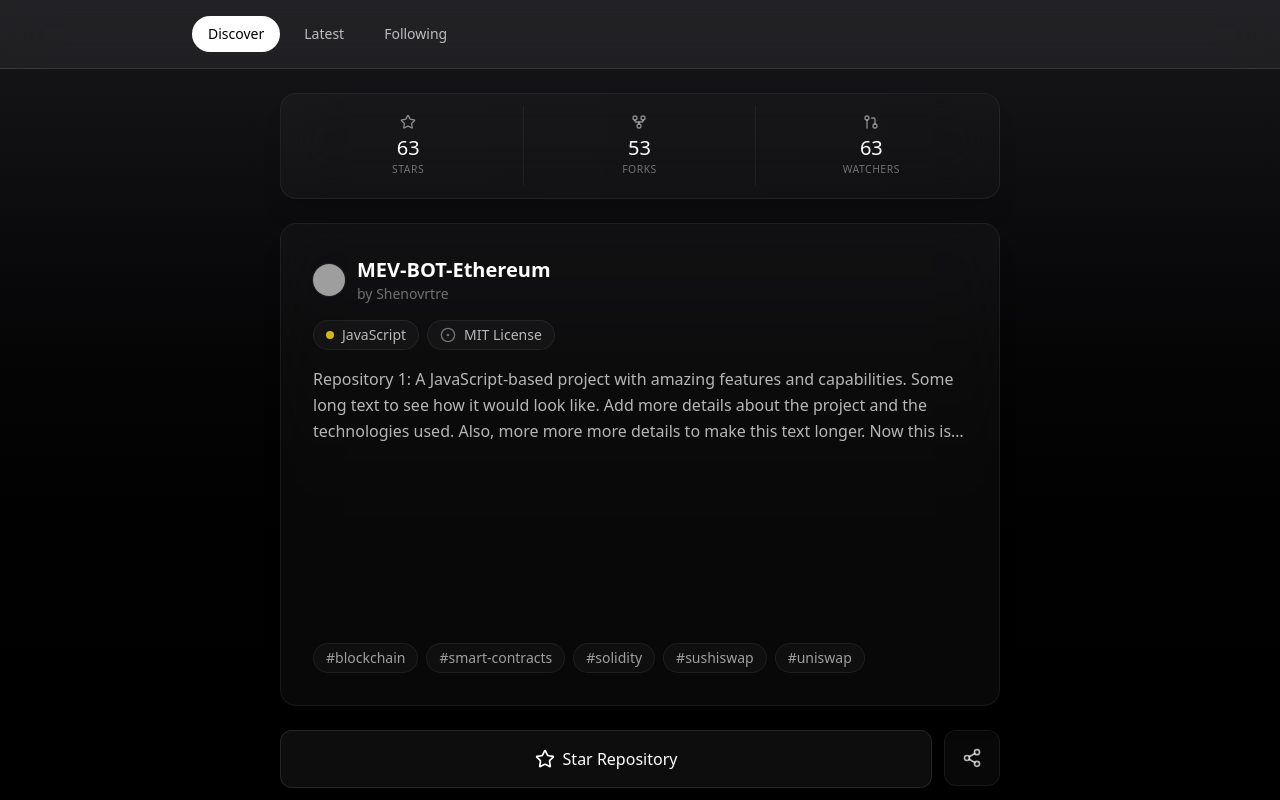
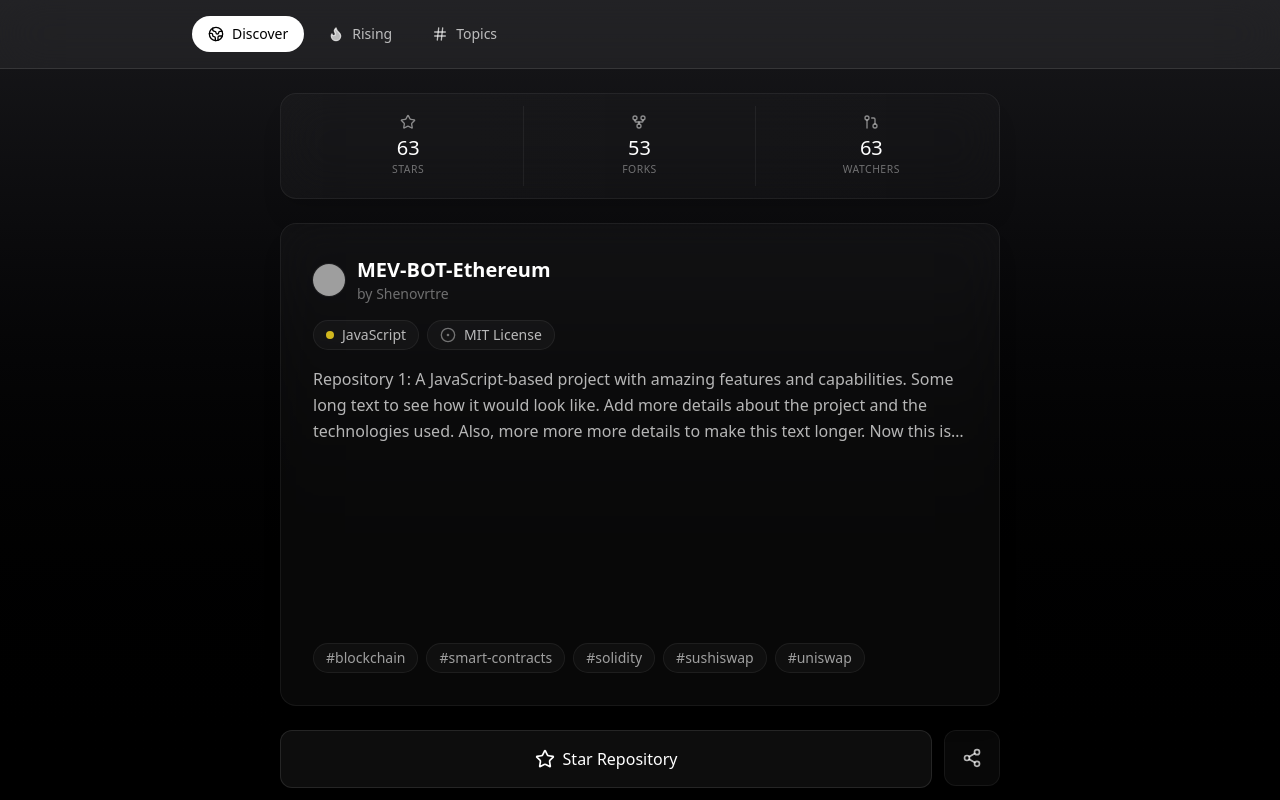
Before and after one commit to leodo9x/gitkot, a React (Vite) app: page / in a window 1280 px wide. Built offline with nearby package versions, Linux system fonts and the light colour scheme; grey boxes are pictures that could not be loaded.

Commit message:
Add filter logic

```diff
--- a/src/app.tsx
+++ b/src/app.tsx
@@ -1,29 +1,23 @@
 // Add these imports at the top
 import { RefreshCcw } from 'lucide-react';
+import { useState } from 'react';
+import { Filters } from './components/Filters';
 import { RepositoryCard } from './components/RepositoryCard';
 import { repositories } from './data/repositories';
 
 export function App() {
+  const [activeFilter, setActiveFilter] = useState('discover');
+
+  console.log(activeFilter);
   return (
     <div className='h-screen flex flex-col bg-gradient-to-b from-zinc-900 to-black text-white overflow-hidden'>
       {/* Navigation */}
-      <nav className='px-4 sm:px-6 py-4 flex-none bg-white/5 backdrop-blur-xl border-b border-white/10'>
+      <nav className='px-4 sm:px-6 py-4 flex-none bg-white/5 backdrop-blur-xl border-b border-white/10 z-50'>
         <div className='flex items-center justify-between max-w-4xl mx-auto'>
-          <div className='flex items-center space-x-2'>
-            {['Discover', 'Latest', 'Following'].map((item) => (
-              <button
-                key={item}
-                className={`px-4 py-2 rounded-full text-sm font-medium transition-all
-                      ${
-                        item === 'Discover'
-                          ? 'bg-white text-black'
-                          : 'text-white/70 hover:text-white hover:bg-white/10'
-                      }`}
-              >
-                {item}
-              </button>
-            ))}
-          </div>
+          <Filters
+            activeFilter={activeFilter}
+            onFilterChange={setActiveFilter}
+          />
           <button className='p-2 text-white/70 hover:text-white transition-colors sm:hidden'>
             <RefreshCcw className='w-5 h-5' />
           </button>
--- /dev/null
+++ b/src/components/FilterButton.tsx
@@ -0,0 +1,100 @@
+import { ReactNode, useState, useEffect, useRef } from 'react';
+
+interface FilterItem {
+  label: string;
+  value: string;
+  icon: ReactNode;
+}
+
+interface FilterButtonProps {
+  value: string;
+  label: string;
+  icon: ReactNode;
+  isActive: boolean;
+  selectedChild?: string;
+  onClick: (value: string) => void;
+  dropdownItems?: FilterItem[];
+}
+
+export function FilterButton(props: FilterButtonProps) {
+  const { value, label, icon, isActive, onClick, dropdownItems = [] } = props;
+
+  const [isOpen, setIsOpen] = useState(false);
+  const dropdownRef = useRef<HTMLDivElement>(null);
+
+  useEffect(() => {
+    function handleClickOutside(event: MouseEvent) {
+      if (
+        dropdownRef.current &&
+        !dropdownRef.current.contains(event.target as Node)
+      ) {
+        setIsOpen(false);
+      }
+    }
+
+    document.addEventListener('mousedown', handleClickOutside);
+    return () => {
+      document.removeEventListener('mousedown', handleClickOutside);
+    };
+  }, []);
+
+  // Find the selected child item to display its label
+  const selectedItem = dropdownItems?.find((item) => item.value === value);
+
+  return (
+    <div className='relative' ref={dropdownRef}>
+      <button
+        onClick={() => {
+          if (dropdownItems.length > 0) {
+            setIsOpen(!isOpen);
+          } else {
+            onClick(value);
+          }
+        }}
+        className={`px-4 flex items-center gap-2 py-2 rounded-full text-sm font-medium transition-all
+          ${
+            isActive
+              ? 'bg-white text-black'
+              : 'text-white/70 hover:text-white hover:bg-white/10'
+          } ${isOpen ? 'bg-white/10 text-white' : ''}`}
+      >
+        {icon}
+        {label}
+        {selectedItem && (
+          <span className='ml-1 text-xs opacity-70'>
+            ({selectedItem.label})
+          </span>
+        )}
+      </button>
+
+      {dropdownItems.length > 0 && isOpen && (
+        <div
+          className='fixed mt-2 w-48 rounded-lg bg-zinc-800 shadow-lg py-1 z-50'
+          style={{
+            top: dropdownRef.current?.getBoundingClientRect().bottom ?? 0,
+            left: dropdownRef.current?.getBoundingClientRect().left ?? 0,
+          }}
+        >
+          {dropdownItems.map((item) => (
+            <button
+              key={item.value}
+              onClick={() => {
+                onClick(item.value);
+                setIsOpen(false);
+              }}
+              className={`w-full px-4 py-2 text-left flex items-center gap-2 text-sm
+                ${
+                  item.value === value
+                    ? 'bg-white/10 text-white'
+                    : 'text-white/70 hover:bg-white/5 hover:text-white'
+                }`}
+            >
+              {item.icon}
+              {item.label}
+            </button>
+          ))}
+        </div>
+      )}
+    </div>
+  );
+}
--- /dev/null
+++ b/src/components/Filters.tsx
@@ -0,0 +1,74 @@
+import { Calendar, Earth, Flame, Hash, Moon, Sun } from 'lucide-react';
+import { FilterButton } from './FilterButton';
+
+const filters = [
+  {
+    label: 'Discover',
+    value: 'discover',
+    icon: <Earth className='w-4 h-4' />,
+  },
+  {
+    label: 'Rising',
+    value: 'rising',
+    icon: <Flame className='w-4 h-4 fill-current' />,
+    children: [
+      {
+        label: 'Yearly',
+        value: 'yearly',
+        icon: <Calendar className='w-4 h-4' />,
+      },
+      {
+        label: 'Monthly',
+        value: 'monthly',
+        icon: <Moon className='w-4 fill-current h-4' />,
+      },
+      {
+        label: 'Weekly',
+        value: 'weekly',
+        icon: <Sun className='w-4 fill-current h-4' />,
+      },
+      {
+        label: 'Daily',
+        value: 'daily',
+        icon: <Sun className='w-4 fill-current h-4' />,
+      },
+    ],
+  },
+  {
+    label: 'Topics',
+    value: 'topics',
+    icon: <Hash className='w-4 h-4' />,
+  },
+];
+
+interface FiltersProps {
+  activeFilter: string;
+  onFilterChange: (filter: string) => void;
+}
+
+export function Filters(props: FiltersProps) {
+  const { activeFilter, onFilterChange } = props;
+
+  return (
+    <div className='flex items-center space-x-2 z-50'>
+      {filters.map((filter) => {
+        const isSelected = filter.value === activeFilter;
+        const selectedChild = filter.children?.find(
+          (child) => child.value === activeFilter
+        );
+
+        return (
+          <FilterButton
+            key={filter.value}
+            value={filter.value}
+            label={selectedChild ? selectedChild.label : filter.label}
+            icon={selectedChild ? selectedChild.icon : filter.icon}
+            isActive={isSelected || !!selectedChild}
+            onClick={onFilterChange}
+            dropdownItems={filter.children}
+          />
+        );
+      })}
+    </div>
+  );
+}
--- a/src/components/RepositoryCard.tsx
+++ b/src/components/RepositoryCard.tsx
@@ -49,18 +49,6 @@ interface RepositoryCardProps {
 }
 
 export function RepositoryCard({ repository }: RepositoryCardProps) {
-  // Update the gradient function with more subtle, cohesive colors
-  const getGradient = (opacity: number = 20) => {
-    const gradients = [
-      `from-white/[0.05] to-white/[0.02]`,
-      `from-blue-500/[0.05] to-blue-400/[0.02]`,
-      `from-emerald-500/[0.05] to-emerald-400/[0.02]`,
-      `from-purple-500/[0.05] to-purple-400/[0.02]`,
-      `from-amber-500/[0.05] to-amber-400/[0.02]`
-    ];
-    return gradients[Math.abs(repository.name.split('').reduce((acc, char) => acc + char.charCodeAt(0), 0)) % gradients.length];
-  };
-
   // Update language colors to be more subtle
   const getLanguageColor = () => {
     const colors: { [key: string]: string } = {
@@ -73,7 +61,9 @@ export function RepositoryCard({ repository }: RepositoryCardProps) {
       Go: 'bg-cyan-400/80',
       Rust: 'bg-orange-500/80',
       PHP: 'bg-indigo-400/80',
-      default: 'bg-gray-400/80'
+      Solidity: 'bg-purple-400/80',
+      'C#': 'bg-red-400/80',
+      default: 'bg-gray-400/80',
     };
     return colors[repository.language] || colors.default;
   };
@@ -128,9 +118,7 @@ export function RepositoryCard({ repository }: RepositoryCardProps) {
             <h1 className='text-xl font-semibold text-white truncate'>
               {repository.name}
             </h1>
-            <p className='text-white/40 text-sm'>
-              by {repository.owner.login}
-            </p>
+            <p className='text-white/40 text-sm'>by {repository.owner.login}</p>
           </div>
         </div>
 
@@ -138,8 +126,12 @@ export function RepositoryCard({ repository }: RepositoryCardProps) {
         <div className='flex flex-wrap items-center gap-2 text-sm mb-4'>
           {repository.language && (
             <div className='flex items-center gap-2 bg-white/[0.03] px-3 py-1 rounded-full border border-white/[0.06] hover:bg-white/[0.06] transition-colors'>
-              <span className={`w-2 h-2 rounded-full ${getLanguageColor()}`}></span>
-              <span className='text-white/70 text-sm'>{repository.language}</span>
+              <span
+                className={`w-2 h-2 rounded-full ${getLanguageColor()}`}
+              ></span>
+              <span className='text-white/70 text-sm'>
+                {repository.language}
+              </span>
             </div>
           )}
 
@@ -161,7 +153,8 @@ export function RepositoryCard({ repository }: RepositoryCardProps) {
               key={topic}
               className='px-3 py-1 bg-white/[0.03] border border-white/[0.06] text-white/60 rounded-full text-sm hover:bg-white/[0.06] hover:text-white transition-colors cursor-pointer hover:border-white/[0.1] group'
             >
-              <span className='text-white/60 group-hover:text-white/90'>#</span>{topic}
+              <span className='text-white/60 group-hover:text-white/90'>#</span>
+              {topic}
             </span>
           ))}
         </div>
```
